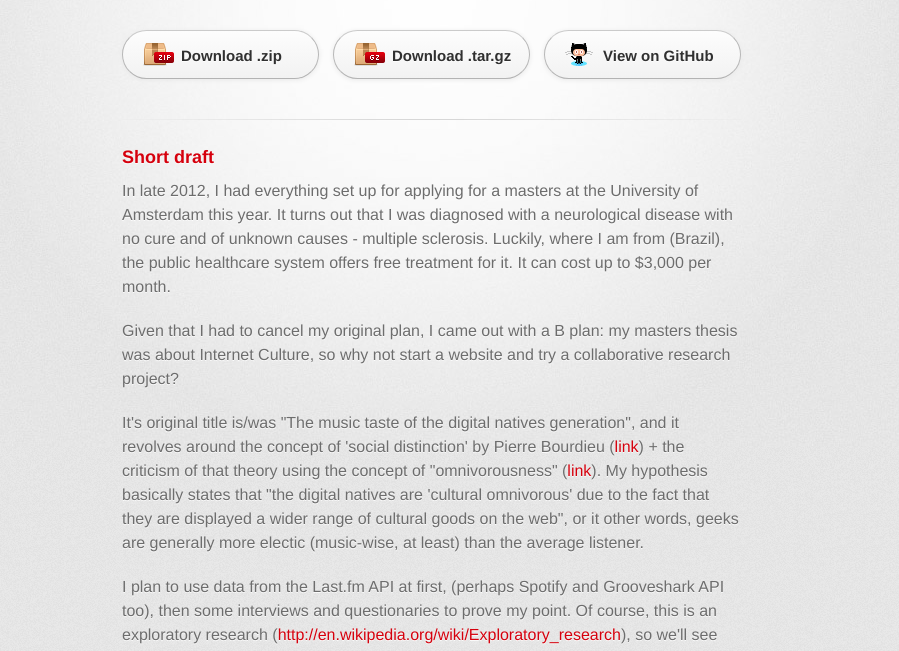
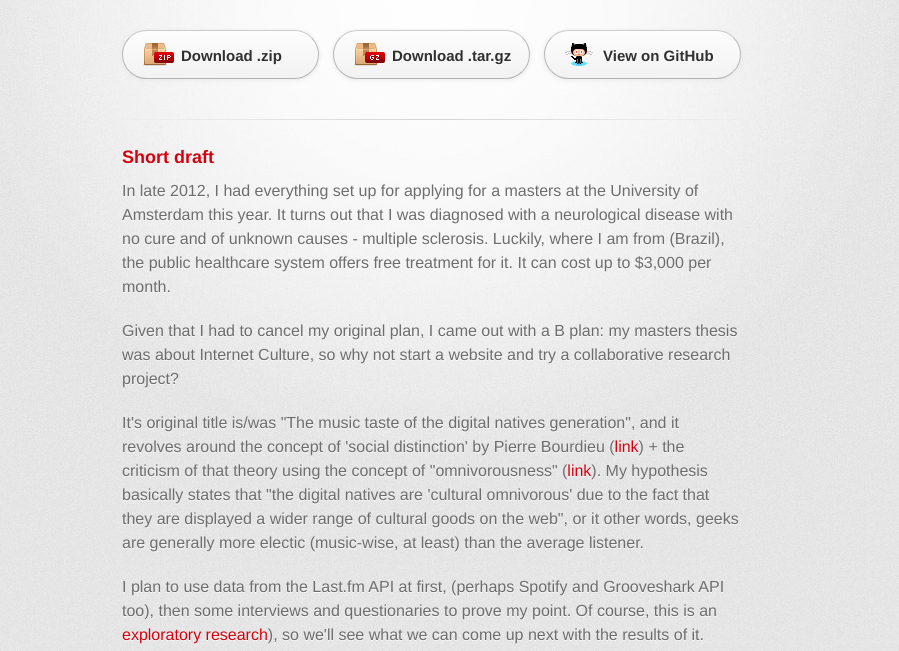
Before and after one commit to memeco/MusicTaste, a plain HTML site: page index.html in a window 1280 px wide. Shown: the part 127-778 px from the top of the page, without its empty margins (208-1107 px from the left). Drawn offline with Linux system fonts and the light colour scheme; a web font is replaced by a local one.

Commit message:
Update index.html

```diff
--- a/index.html
+++ b/index.html
@@ -46,7 +46,7 @@ hypothesis basically states that "the digital natives are 'cultural omnivorous'
 on the web", or it other words, geeks are generally more electic (music-wise, at least) than the average listener.</p>
 </p>
 <p>I plan to use data from the Last.fm API at first, (perhaps Spotify and Grooveshark API too), then some interviews and questionaries to prove my point.
-Of course, this is an exploratory research (<a href="http://en.wikipedia.org/wiki/Exploratory_research">http://en.wikipedia.org/wiki/Exploratory_research</a>), so we'll see what we can come up next with the results
+Of course, this is an <a href="http://en.wikipedia.org/wiki/Exploratory_research">exploratory research</a>), so we'll see what we can come up next with the results
 of it.</p>
 
 <p>I couldn't find any specific research related to this topic (sociology of taste + internet culture), but please feel free to send me any related
```
